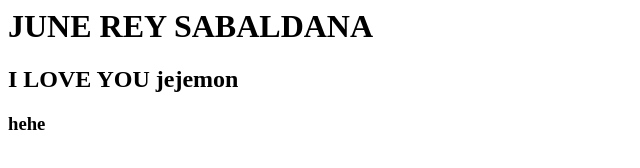
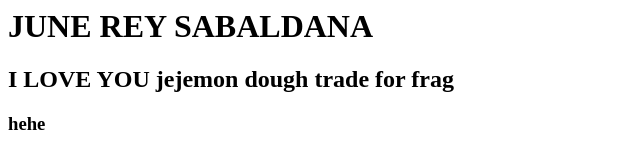
Before and after one commit to LordPhoenix19/JUNE, a plain HTML site: page index.html in a window 1280 px wide. Shown: the whole page, without its empty margins (0-640 px from the left). Drawn offline with Linux system fonts and the light colour scheme.

Commit message:
dough commander

```diff
--- a/index.html
+++ b/index.html
@@ -5,7 +5,7 @@
         </head>
         <body>
             <h1> JUNE REY SABALDANA</h1>
-            <h2> I LOVE YOU jejemon </h2>
+            <h2> I LOVE YOU jejemon dough trade for frag </h2>
             <h3> hehe </h3>
         </body>
     </html>
```
